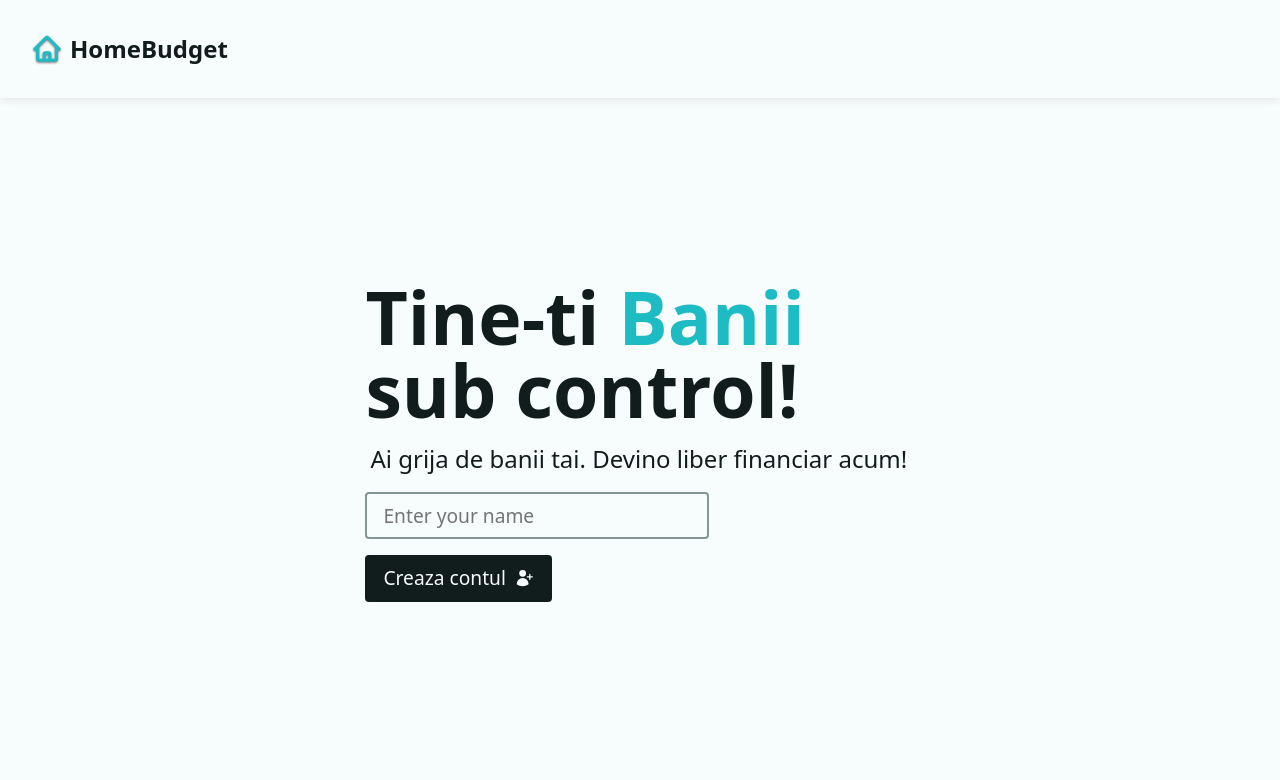
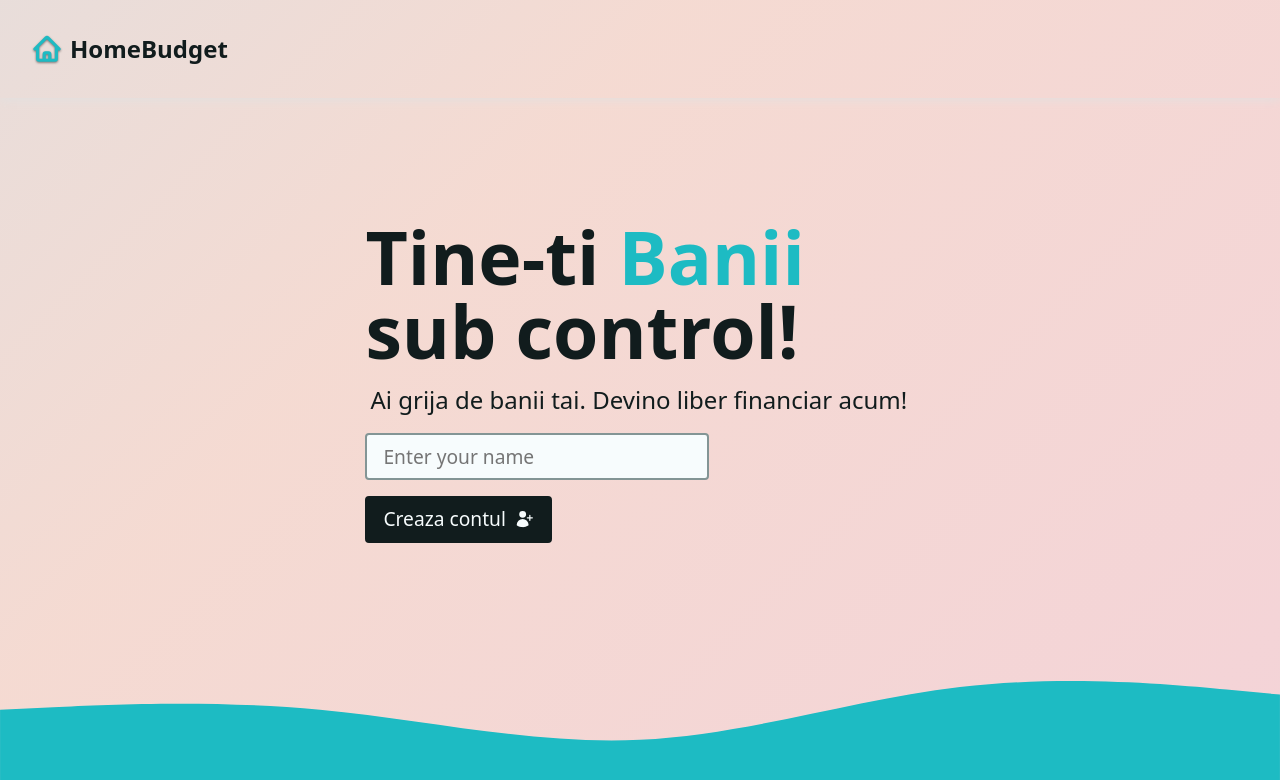
Before and after one commit to gitRaduZamfir/my-budget-app, a React (Create React App) app: page / in a window 1280 px wide. Shown: the top 780 px of the page. Built offline with nearby package versions, Linux system fonts and the light colour scheme.

Commit message:
deleted animated backgroud for main pages

```diff
--- a/src/index.css
+++ b/src/index.css
@@ -292,7 +292,7 @@ p {
 }
 
 /* main layout */
-/* .layout {
+.layout-home {
   display: -ms-grid;
   display: grid;
   height: 100svh;
@@ -308,13 +308,13 @@ p {
   );
   background-size: 400% 400%;
   animation: gradient 15s ease infinite;
-} */
+}
 
-.layout-home {
+.layout {
   display: -ms-grid;
   display: grid;
+  height: 100svh;
   width: 100svw;
-  height: 100svh;
   -ms-grid-rows: auto 1fr auto;
   grid-template-rows: auto 1fr auto;
 }
--- a/src/layouts/Main.jsx
+++ b/src/layouts/Main.jsx
@@ -17,6 +17,7 @@ function Main() {
       <main className="main-bg">
         <Outlet />
       </main>
+      <img src={wave} alt="footer-figure" />
     </div>
   );
 }
```
Also changed, not shown: src/assets/illustration.jpg (deleted).
